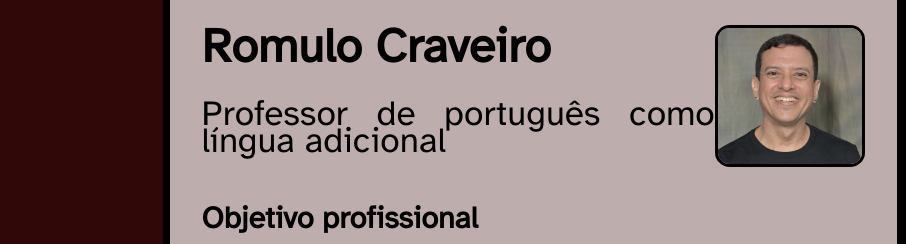
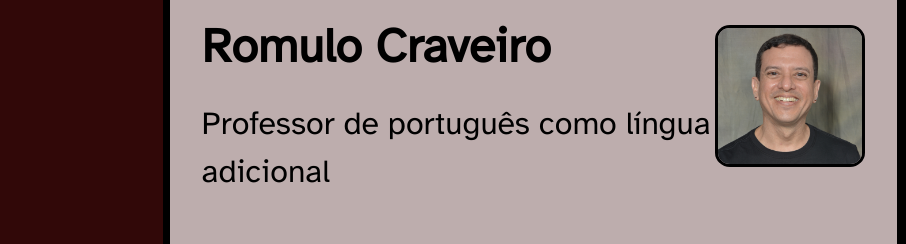
Before and after one commit to romulocraveiro/meucurriculopla, a plain HTML site: page index.html in a window 1280 px wide. Shown: the part 103-347 px from the top of the page, 374-1280 px from the left. Drawn offline with Linux system fonts and the light colour scheme.

Commit message:
editing font size and line height on job title

```diff
--- a/style.css
+++ b/style.css
@@ -37,8 +37,10 @@ p, a, li, figcaption, span, h3{
 }
 
 .job-title{
-    font-size: 2.2rem;
+    font-size: 2rem;
     margin: 2.5rem 0 3.2rem 0;
+    text-align: left;
+    line-height: 3rem;
 }
 
 h2{
@@ -214,6 +216,7 @@ background-color:var(--primary-left-color);
     border-style: solid;
     border-radius: 10%;
     margin-top: 2rem;
+
 }
 
 .experiencia li, .formacao li{
```
